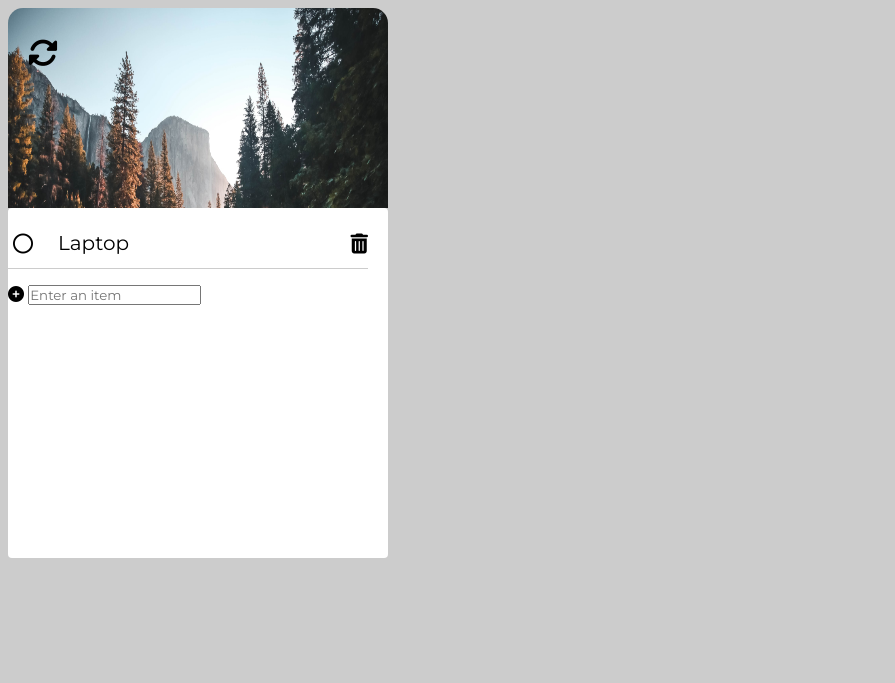
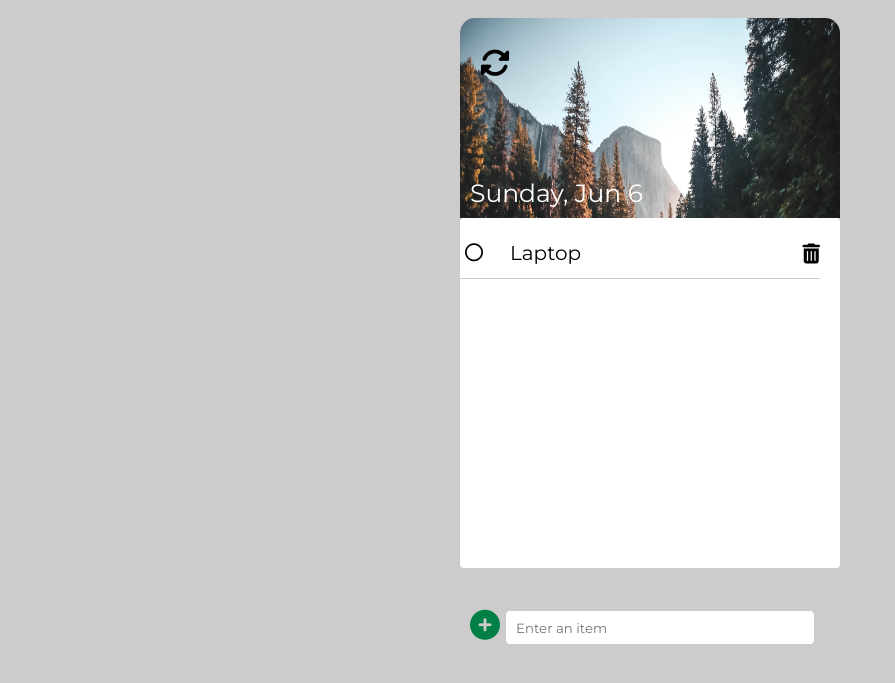
Before and after one commit to alialaba/sample-todo-app, a PHP site: page /app/app.html in a window 1280 px wide. Shown: the top 683 px of the page, without its empty margins (0-895 px from the left). Run offline with PHP 8.4, Linux system fonts and the light colour scheme; some libraries are stand-ins or nearby versions.

Commit message:
made a date functionality

```diff
--- a/CSS/app.css
+++ b/CSS/app.css
@@ -8,6 +8,13 @@
 }
 body{
      background: #ccc;
+}
+/* container */
+.container{
+    padding: 10px;
+    width: 380px;
+    margin: 0 auto;
+
 }
 /* header */
 .header{
@@ -42,7 +49,7 @@ body{
     bottom: 10px;
     left: 10px;
     font-size: 25px;
-    /* color: #FFF; */
+    color: #FFF;
 }
 /* content */
 .content{
@@ -74,7 +81,7 @@ body{
 }
 .item i.co{
     position: absolute;
-    font-size: 20px;
+    font-size: 18px;
     padding-left:5px;
     left:0px;
     top:10px;
@@ -108,3 +115,29 @@ body{
     color:#af0000;
     cursor: pointer;
 }
+/**************add item *************/
+.add-item{
+    position: relative;
+    width: 380px;
+    height:40px;
+    padding: 10px ;
+    position: fixed;
+    top: 75%;
+    /* border-top: 1px solid rgba(0,0,0,0.1); */
+    /* background-color: #FFF; */
+}
+.add-item i{
+    position: absolute;
+    font-size: 30px;
+    color: hsl(152, 100%, 25%);
+}
+.add-item input{
+    position: absolute;
+    height: 35px;
+    width: 310px;
+    left: 45px;
+    padding-left: 10px;
+    outline: none;
+    border-radius: 5px;
+    border: 1px solid #ccc;
+}
--- a/JS/index.js
+++ b/JS/index.js
@@ -0,0 +1,8 @@
+const dateElement = document.getElementById("date");
+
+const showTime = () => {
+    let options = { weekday: "long", month: "short", day: "numeric" };
+    let today = new Date();
+    dateElement.innerHTML = today.toLocaleDateString("en-US", options);
+}
+showTime();
--- a/app/app.html
+++ b/app/app.html
@@ -42,7 +42,7 @@
 
         </section>
     </div>
-
+    <script src="../JS/index.js"></script>
 </body>
 
 </html>
```
